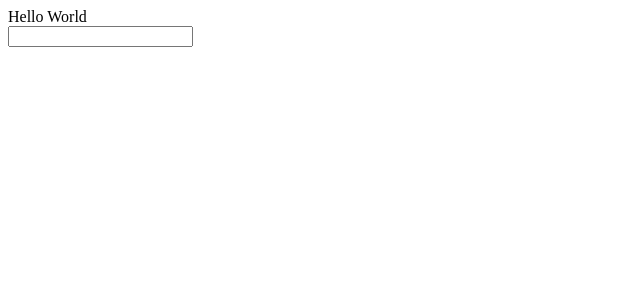
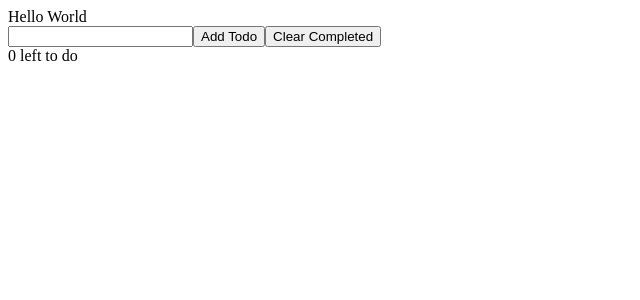
Before and after one commit to Hussny/todo-list, a React (Create React App) app: page / in a window 1280 px wide. Shown: the top 300 px of the page, without its empty margins (0-640 px from the left). Built offline with nearby package versions, Linux system fonts and the light colour scheme.

Commit message:
Add buttons in App.js

```diff
--- a/src/App.js
+++ b/src/App.js
@@ -7,6 +7,9 @@
     <>
     <TodoList />
     <input type="text" />
+    <button>Add Todo</button>
+    <button>Clear Completed</button>
+    <div>0 left to do</div>
     </>
   )
 }
```
